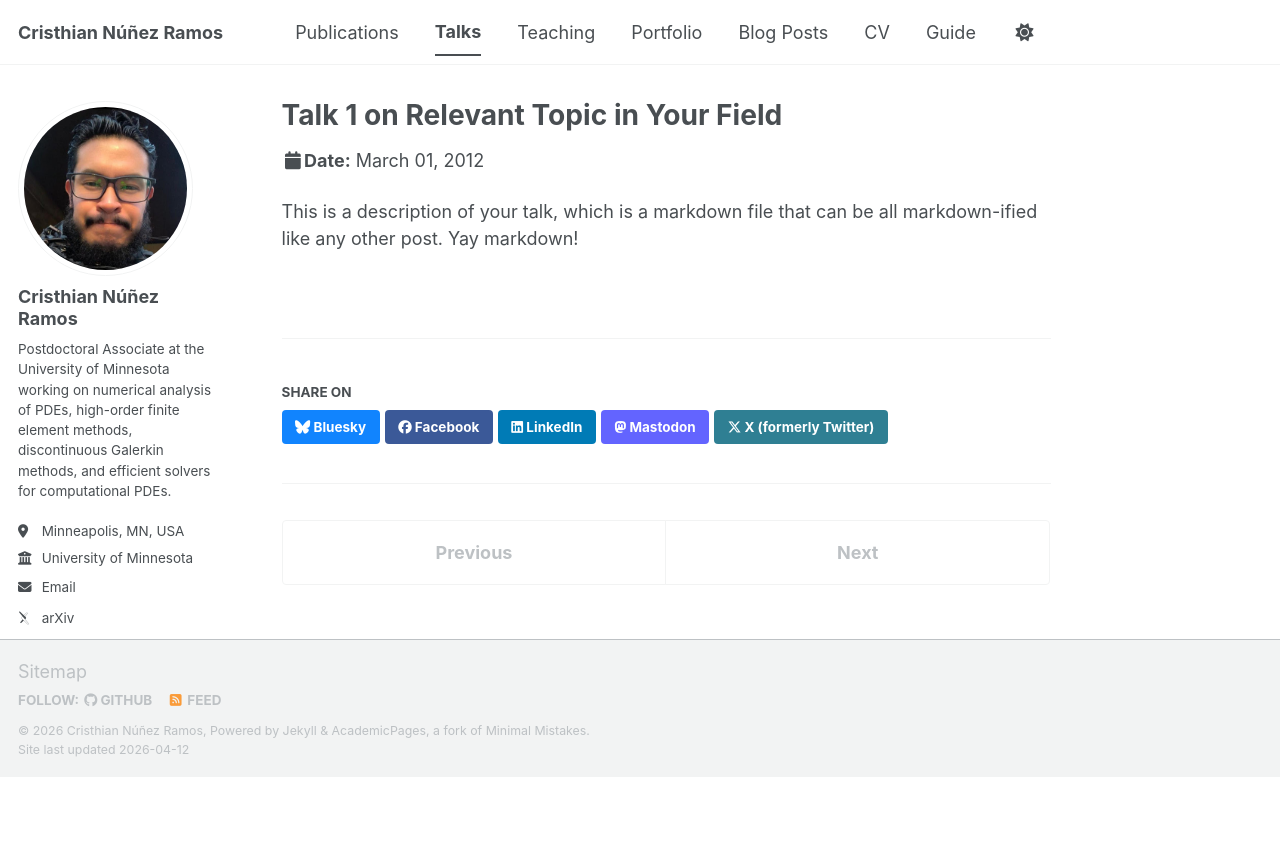
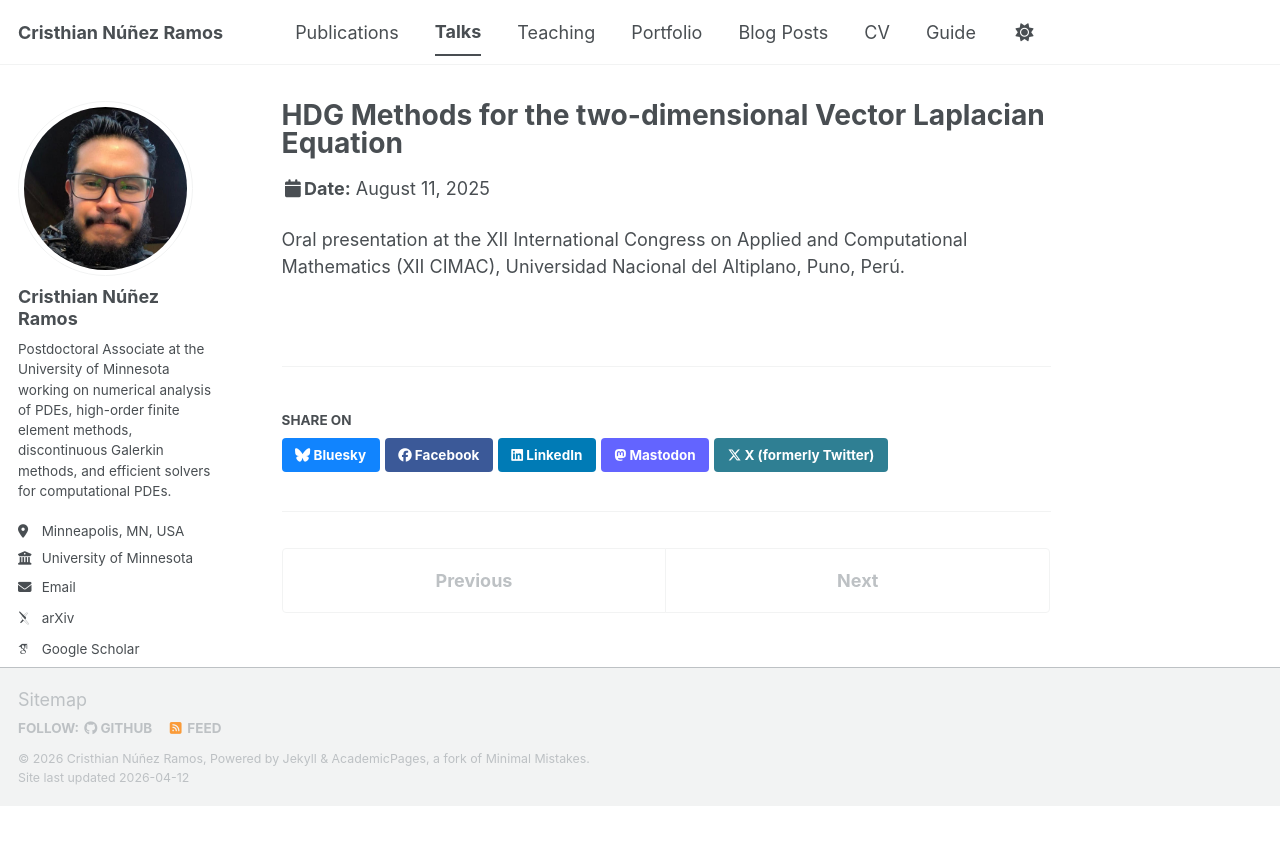
Before and after one commit to cnunezra-NAPDEs/webpage, a Jekyll site: the page built from _talks/2012-03-01-talk-1.md, in a window 1280 px wide. Shown: the top 845 px of the page. Built offline with Jekyll 4.4.1, drawn with Linux system fonts in a browser that asks for light colours; some web fonts are replaced; a script bundle is joined from its source files by our own code; library files that are not in the unit come from our copies.

Commit message:
Update 2012-03-01-talk-1.md

```diff
--- a/_talks/2012-03-01-talk-1.md
+++ b/_talks/2012-03-01-talk-1.md
@@ -1,11 +1,11 @@
 ---
-title: "Talk 1 on Relevant Topic in Your Field"
+title: "HDG Methods for the two-dimensional Vector Laplacian Equation"
 collection: talks
-type: "Talk"
-permalink: /talks/2012-03-01-talk-1
-venue: "UC San Francisco, Department of Testing"
-date: 2012-03-01
-location: "San Francisco, CA, USA"
+type: "Oral presentation"
+permalink: /talks/cimac-vector-laplacian
+venue: "XII International Congress on Applied and Computational Mathematics (XII CIMAC)"
+date: 2025-08-11
+location: "Puno, Perú"
 ---
 
-This is a description of your talk, which is a markdown file that can be all markdown-ified like any other post. Yay markdown!
+Oral presentation at the XII International Congress on Applied and Computational Mathematics (XII CIMAC), Universidad Nacional del Altiplano, Puno, Perú.
```
